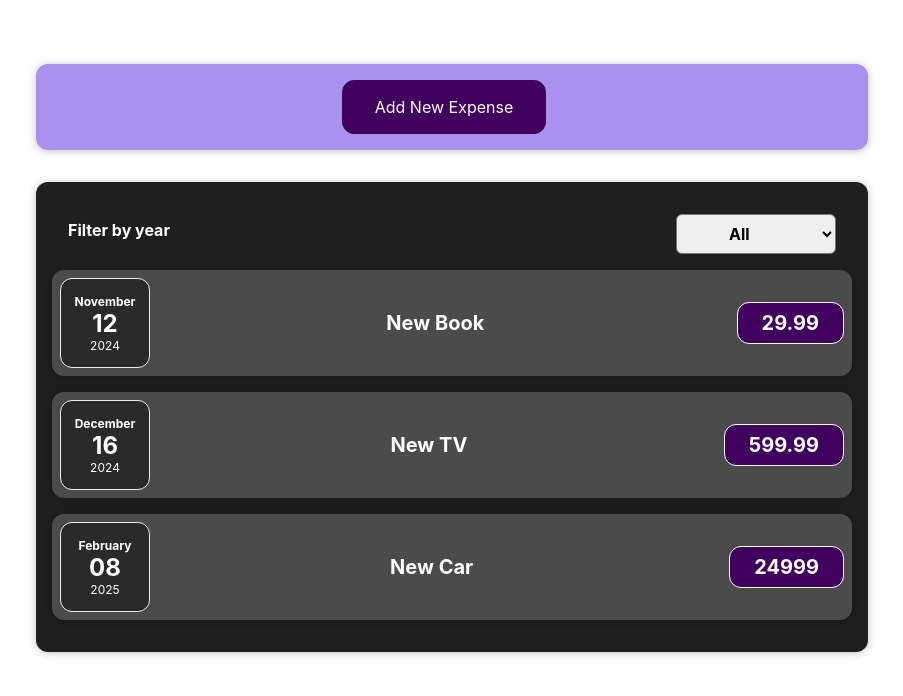
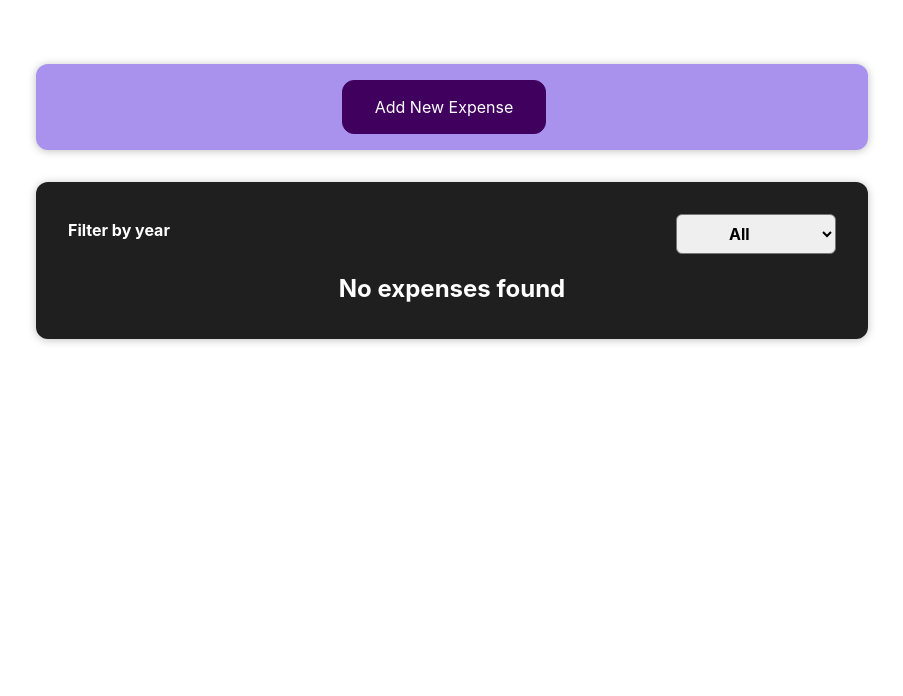
Before and after one commit to MartinRitsVOCO/react-expenses, a React (Vite) app in the folder react-expenses/: page / in a window 1280 px wide. Shown: the top 696 px of the page, without its empty margins (188-1091 px from the left). Built offline with nearby package versions, Linux system fonts and the light colour scheme.

Commit message:
LocalStorage  ja useEffect hooki kasutamine

```diff
--- a/react-expenses/src/App.jsx
+++ b/react-expenses/src/App.jsx
@@ -1,31 +1,29 @@
+import { use } from 'react';
 import './App.css'
 import Expenses from './components/Expenses/Expenses'
 import NewExpense from './components/Expenses/NewExpense'
-import { useState } from 'react';
+import { useState, useEffect } from 'react';
 
 const App = () => {
-  const expensesBase = [
-    {
-      id: crypto.randomUUID(),
-      date: new Date(2024, 10, 12),
-      title: 'New Book',
-      price: 29.99
-    },
-    {
-      id: crypto.randomUUID(),
-      date: new Date(2024, 11, 16),
-      title: 'New TV',
-      price: 599.99
-    },
-    {
-      id: crypto.randomUUID(),
-      date: new Date(2025, 1, 8),
-      title: 'New Car',
-      price: 24999
+  const expensesBase = localStorage.getItem('expenses') ? JSON.parse(localStorage.getItem('expenses')) : [];
+
+  if (expensesBase.length !== 0) {
+    for (const expense of expensesBase) {
+      if (expense.date instanceof Date) {
+        continue;
+      }
+      expense.date = new Date(expense.date);
+      if (expense.date.toString() === 'Invalid Date') {
+        expense.date = new Date();
+      }
     }
-  ]
+  }
 
   const [expenses, setExpenses] = useState(expensesBase);
+
+  useEffect(() => {
+    localStorage.setItem('expenses', JSON.stringify(expenses))
+  }, [expenses])
 
   const addExpenseHandler = (expense) => {
     setExpenses( (previousExpenses) => {
```
